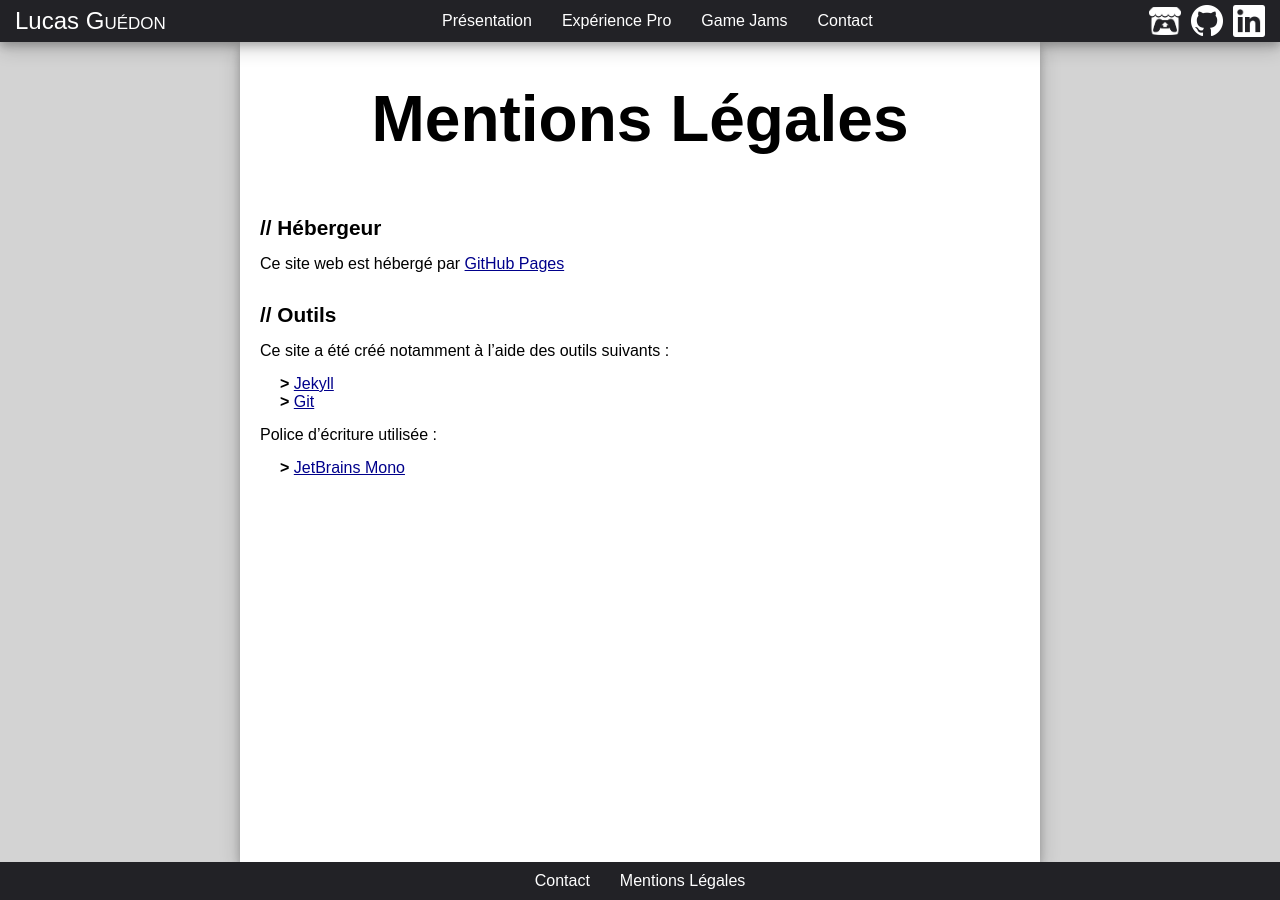
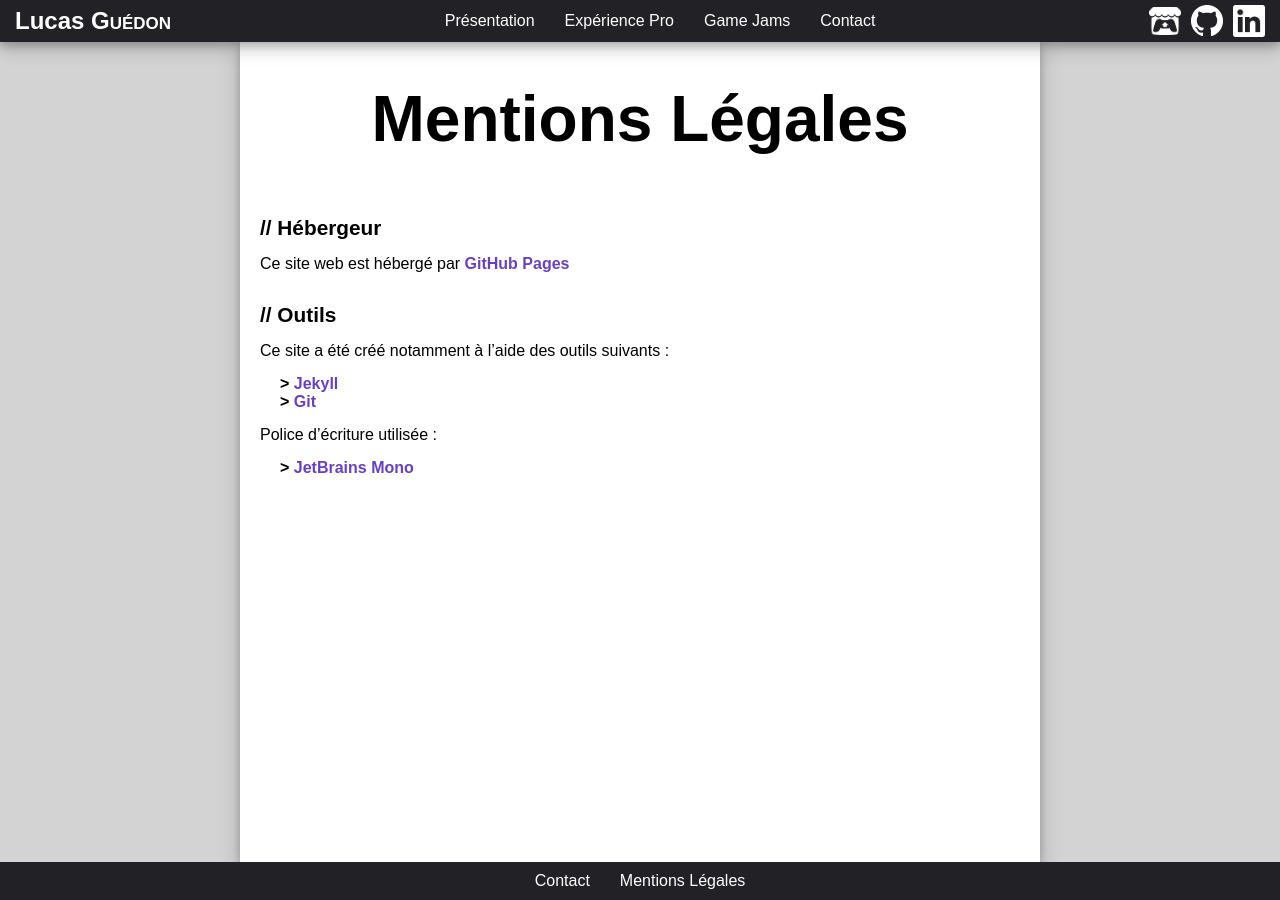
Before and after one commit to Maaxed/Maaxed.github.io, a Jekyll site: the page built from legalnotice.md, in a window 1280 px wide. Built offline with Jekyll 4.4.1, drawn with Linux system fonts in a browser that asks for light colours.

Commit message:
Change link style

```diff
--- a/assets/css/default.scss
+++ b/assets/css/default.scss
@@ -11,6 +11,9 @@
 	flex-direction: column;
 	--shadow-color: rgb(93, 80, 170);
 	--shadow-color-alpha: rgba(93, 80, 170, 0.6);
+
+	--link-color: rgb(103, 65, 192);
+	--link-color-hover: rgb(28, 9, 110);
 }
 
 html {
@@ -75,7 +78,7 @@
 				display: none;
 				flex-direction: column;
 				align-items: stretch;
-				background-color: #000010;
+				background-color: #08080A;
 				li {
 					display: block;
 					height: auto;
@@ -154,9 +157,10 @@
 	a {
 		height: 100%;
 		box-sizing: border-box;
-		color: inherit;
+		color: inherit !important;
 		display: inline-block;
-		text-decoration: none;
+		text-decoration: none !important;
+		font-weight: normal;
 		padding: 10px 15px;
 		position: relative;
 		display: flex;
@@ -330,10 +334,15 @@
 }
 
 a {
-	color: darkblue;
+	color: var(--link-color);
+	text-decoration: none;
+	font-weight: bold;
+
+
 	&:hover, &:focus {
-		color: inherit;
-		background-color: rgba(152, 176, 241, 0.5);
+		text-decoration: underline;
+		text-decoration-thickness: 1px;
+		color: var(--link-color-hover);
 	}
 }
 
@@ -469,7 +478,10 @@
 		--offset-x: -8px;
 		--offset-y: -12px;
 
-		color: inherit;
+		background-color: transparent !important;
+		text-decoration: none !important;
+		color: inherit !important;
+
 		width: 350px;
 		max-width: min(100vw, 450px);
 		flex: 1 0 auto;
@@ -482,7 +494,6 @@
 
 		position: relative;
 		margin: 15px calc(10px - var(--offset-x)) calc(10px - var(--offset-y)) 10px;
-		background-color: transparent;
 		box-shadow: none;
 
 		&::before {
@@ -526,14 +537,13 @@
 		}
 
 		span.post-link {
-			text-decoration: underline;
+			color: var(--link-color);
+			text-decoration: none;
+			font-weight: bold;
 			margin: 10px;
-			color: darkblue;
 		}
 
 		&:any-link:hover, &:any-link:focus {
-			background-color: transparent;
-
 			> section {
 				translate: var(--offset-x) var(--offset-y);
 
@@ -547,8 +557,9 @@
 			}
 
 			span.post-link {
-				color: inherit;
-				background-color: rgba(152, 176, 241, 0.5);
+				text-decoration: underline;
+				text-decoration-thickness: 1px;
+				color: var(--link-color-hover);
 			}
 		}
 
```
